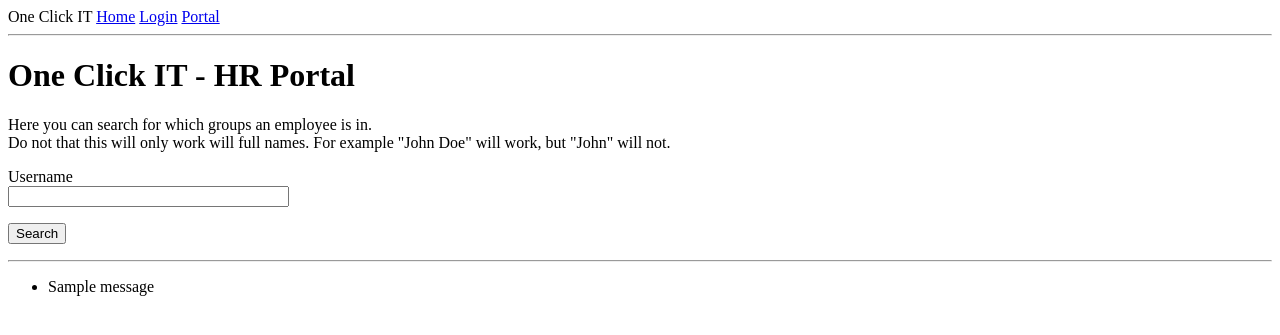
After one commit to Regnells/examensarbete, a Flask app: page /hrportal/groupsearch in a window 1280 px wide. The commit adds this page. Shown: the top 335 px of the page. Run offline with Flask 2, Linux system fonts and the light colour scheme; one stand-in notice (Sample message) is shown.

Commit message:
HR portion is now complete
HR is up and functional, time to work on Admin. It's irritating that it will kind of remember old sessions (the navigation bar sais logout instead of login) but when you try to enter Portal it will kick you out saying you're not logged in. Weird.

```diff
--- a/self-service/app/routes.py
+++ b/self-service/app/routes.py
@@ -1,6 +1,6 @@
 from app import app
 from flask import render_template, flash, redirect, session, url_for
-from app.forms import LoginForm
+from app.forms import LoginForm, CreateUserForm, SearchUserForm
 from ad_tools import ad_tools
 
 @app.route('/')
@@ -11,47 +11,99 @@ def index():
 @app.route('/login', methods=['GET', 'POST'])
 def login():
     form = LoginForm()
+
+    global ad
     ad = ad_tools()
 
     if form.validate_on_submit():
-        # Hacky workaround. Need to get this into portal in a better way.
+        # Hacky globals to the rescue once again. Im' sure there is a way to use session for this.
         global global_username
         global global_password
         global_username = form.username.data
         global_password = form.password.data
 
-        if ad.authenticate(form.username.data, form.password.data):
+        global auth
+        auth = ad.authenticate(form.username.data, form.password.data)
+
+        global is_it
+        global is_hr
+        is_it = ad.check_it()
+        is_hr = ad.check_hr()
+
+        if auth and is_hr:
             # Create user session
+            session.permanent = False
             session['username'] = form.username.data
-            return redirect(url_for('portal'))
+            return redirect(url_for('hrportal'))
+        elif auth and is_it:
+            # Create user session
+            session.permanent = False
+            session['username'] = form.username.data
+            return redirect(url_for('adminportal'))
         else:
             flash('Invalid username or password')
             return redirect(url_for('login'))
 
+
     return render_template('login.html', title='Login', form=form)
 
-@app.route('/portal', methods=['GET', 'POST'])
+@app.route('/portal')
 def portal():
-    # Pretty hacky workaround to checking priviliges. There is probably a way to do this with session.
-    ad = ad_tools()
+    if 'username' in session:
+        try:
+            if is_hr:
+                return redirect(url_for('hrportal'))
+            elif is_it:
+                return redirect(url_for('adminportal'))
+            else:
+                flash('You are not authorized to access this page.')
+                return redirect(url_for('login'))
+        except:
+            flash('You are not authorized to access this page.')
+            return redirect(url_for('login'))
 
-    try:
-        ad.authenticate(global_username, global_password)
-    except:
-        flash('Please log in before accessing portal.')
-        return redirect(url_for('login'))
+    flash('You are not authorized to access this page.')
+    return redirect(url_for('login'))
 
-    # Check if a user session has been established, else redirect to login
-    if 'username' in session and ad.check_hr():
-        return render_template('hrportal.html', title='HR Portal')
-    elif 'username' in session and ad.check_it():
-        return render_template('adminportal.html', title='Admin Portal')
-    else:
-        flash('You are not authorized to access this page.')
-        return redirect(url_for('login'))
+@app.route('/hrportal', methods=['GET', 'POST'])
+def hrportal():
+    return render_template('hrportal.html', title='HR Portal', is_hr=is_hr)
+
+@app.route('/adminportal', methods=['GET', 'POST'])
+def adminportal():
+    return render_template('adminportal.html', title='Admin Portal', is_it=is_it)
+
+@app.route('/hrportal/searchuser', methods=['GET', 'POST'])
+def searchuser():
+    form = SearchUserForm()
+
+    if form.validate_on_submit():
+        found_user = ad.find_user(form.username.data)
+        if found_user:
+            return render_template('searchuser.html', title='HR Portal', is_hr=is_hr, form=form, found_user=found_user)
+        else:
+            flash('User not found.')
+            return redirect(url_for('hrportal'))
+
+    return render_template('searchuser.html', title='Test', form=form)
+
+@app.route('/hrportal/groupsearch', methods=['GET', 'POST'])
+def groupsearch():
+    form = SearchUserForm()
+
+    if form.validate_on_submit():
+        found_group = ad.find_groups(form.username.data)
+        if found_group:
+            return render_template('groupsearch.html', title='HR Portal', is_hr=is_hr, form=form, found_group=found_group)
+        else:
+            flash('User not found.')
+            return redirect(url_for('hrportal'))
+
+    return render_template('groupsearch.html', title='Test', form=form)
 
 @app.route('/logout')
 def logout():
     # Remove user session
     session.pop('username', None)
+    flash("You have been logged out.")
     return redirect(url_for('index'))
--- a/self-service/app/templates/base.html
+++ b/self-service/app/templates/base.html
@@ -17,7 +17,13 @@
         {% else %}
             <a href="{{ url_for('login') }}">Login</a>
         {% endif %}
-        <a href="{{ url_for('portal') }}">Portal</a>
+        {% if is_hr %}
+            <a href="{{ url_for('hrportal') }}">Portal</a>
+        {% elif is_it %}
+            <a href="{{ url_for('adminportal') }}">Portal</a>
+        {% else %}
+            <a href="{{ url_for('portal') }}">Portal</a>
+        {% endif %}
         </div>
         <hr>
         {% block content %}
--- /dev/null
+++ b/self-service/app/templates/groupsearch.html
@@ -0,0 +1,36 @@
+{% extends "base.html" %}
+
+{% block content %}
+    <h1>One Click IT - HR Portal</h1>
+    <p>
+        Here you can search for which groups an employee is in.<br>
+        Do not that this will only work will full names. For example "John Doe" will work, but "John" will not.
+    </p>
+    <form action="" method="post" novalidate>
+        {{ form.hidden_tag() }}
+        <p>
+        {{ form.username.label }}<br>
+        {{ form.username(size=32) }}
+        {% for error in form.username.errors %}
+        <span style="color: red;">[{{ error }}]</span>
+        {% endfor %}
+        </p>
+        <p>{{ form.submit() }}</p>
+    </form>
+    <hr>
+    {% for group in found_group %}
+        <p>User in group: {{ group }}</p>
+        <hr>
+    {% endfor %}
+
+    {% with messages = get_flashed_messages() %}
+    {% if messages %}
+    <ul>
+        {% for message in messages %}
+            <li>{{ message }}</li>
+        {% endfor %}
+    </ul>
+    {% endif %}
+    {% endwith %}
+
+{% endblock %}
--- a/self-service/app/templates/hrportal.html
+++ b/self-service/app/templates/hrportal.html
@@ -2,5 +2,6 @@
 
 {% block content %}
     <h1>One Click IT - HR Portal</h1>
-        <p>Here you are able to search for users in your domain.</p>
+    <a href="{{ url_for('searchuser') }}">Search User</a>
+    <a href="{{ url_for('groupsearch') }}">User Groups</a>
 {% endblock %}
```
Also changed, not shown: self-service/ad_tools.py (+26 -9 lines), self-service/app/templates/index.html (+9 -0 lines), self-service/app/templates/searchuser.html (added, +35 -0 lines).
